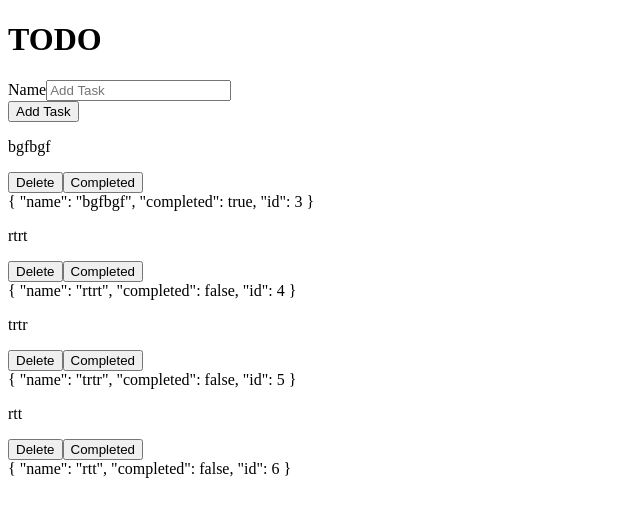
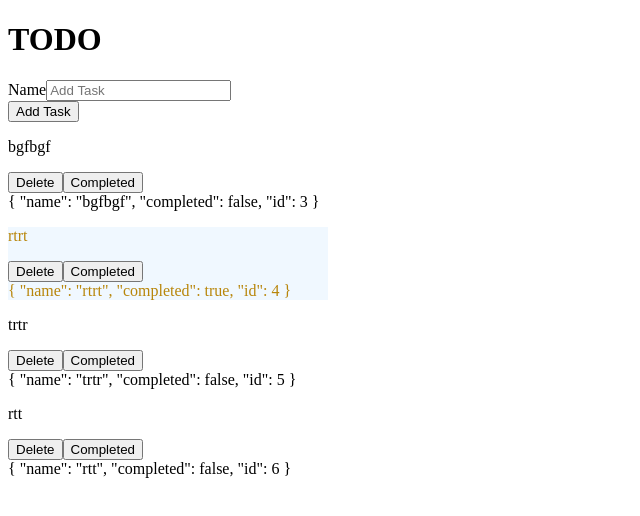
Before and after one commit to EalsyCoD/Angular, an Angular app: page / in a window 1280 px wide. Shown: the top 516 px of the page, without its empty margins (0-640 px from the left). Built offline with nearby package versions, Linux system fonts and the light colour scheme; data requests are answered from the project's data file.

Commit message:
todo completed color

```diff
--- a/db.json
+++ b/db.json
@@ -2,12 +2,12 @@
   "tasks": [
     {
       "name": "bgfbgf",
-      "completed": true,
+      "completed": false,
       "id": 3
     },
     {
       "name": "rtrt",
-      "completed": false,
+      "completed": true,
       "id": 4
     },
     {
--- a/src/app/components/todo-list/todo-list.component.html
+++ b/src/app/components/todo-list/todo-list.component.html
@@ -1,9 +1,11 @@
 <app-todo-add (onAddTask)="addTask($event)" ></app-todo-add>
-<div *ngFor="let todo of todo">
+<div [ngClass]="{completed: todo.completed}" *ngFor="let todo of todo">
+    <div>
     <p>
         {{todo.name}}
     </p>
     <button (click)="onDelete(todo)">Delete</button>
     <button (click)="toggleTask(todo)">Completed</button>
     <div>{{todo | json}}</div>
+    </div>
 </div>
--- a/src/app/components/todo-list/todo-list.component.scss
+++ b/src/app/components/todo-list/todo-list.component.scss
@@ -0,0 +1,5 @@
+.completed {
+  width: 20rem;
+  background-color: aliceblue;
+  color: darkgoldenrod;
+}
```
Also changed, not shown: 1 other file (tests, documents, lock files or other folders).
